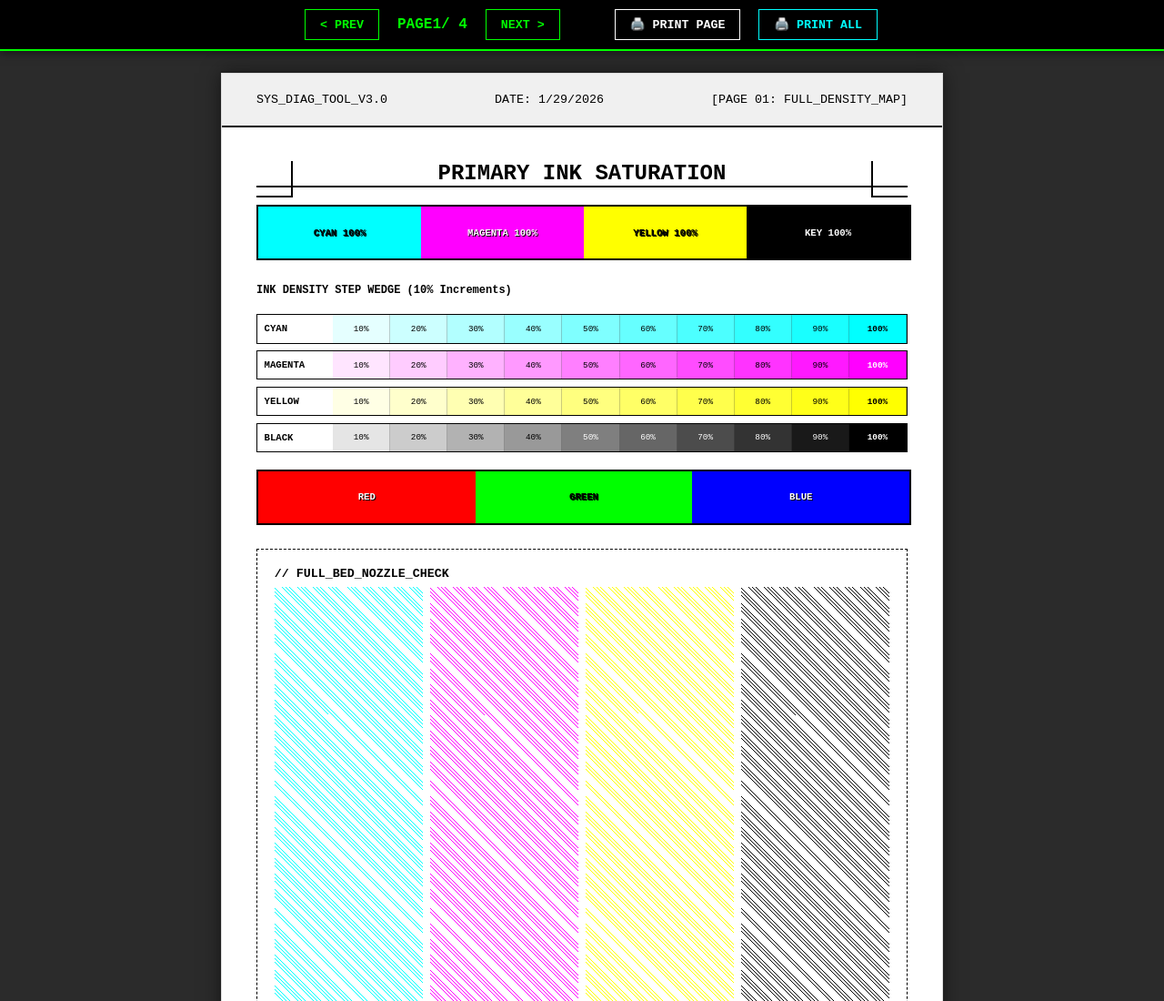
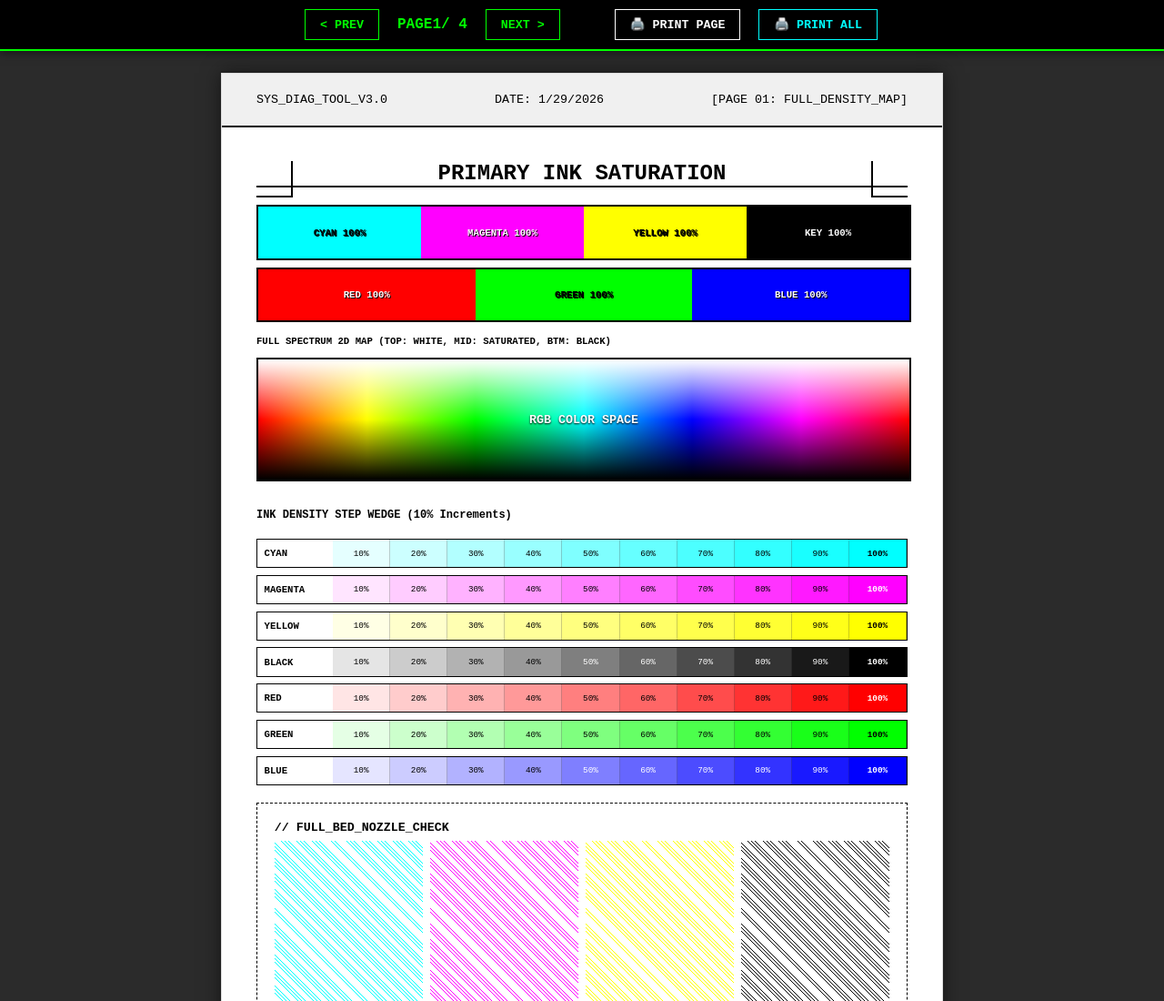
Before and after one commit to rcwpt/printertestultimate, a plain HTML site: page index.html in a window 1280 px wide. Shown: the top 1100 px of the page at 91% size. Drawn offline with Linux system fonts and the light colour scheme.

Commit message:
Implement 2D color spectrum and related styles
Added 2D color spectrum visualization with overlays and labels.

```diff
--- a/index.html
+++ b/index.html
@@ -141,6 +141,41 @@
         .density-row { display: flex; height: 8mm; border: 1px solid #000; }
         .density-step { flex: 1; display: grid; place-items: center; font-size: 7pt; border-right: 1px solid rgba(0,0,0,0.2); }
 
+        /* Spectrum 2D Styling */
+        .spectrum-2d-container {
+            height: 35mm; /* Taller to show gradients clearly */
+            width: 100%;
+            border: 2px solid #000;
+            margin: 3mm 0;
+            position: relative;
+            /* Layer 1: Horizontal Rainbow (Hue) */
+            background: linear-gradient(to right,
+                #ff0000, #ffff00, #00ff00, #00ffff, #0000ff, #ff00ff, #ff0000
+            );
+        }
+        .spectrum-overlay {
+            position: absolute;
+            top: 0; left: 0; right: 0; bottom: 0;
+            /* Layer 2: Vertical White -> Transparent -> Black */
+            background: linear-gradient(to bottom,
+                white 0%,
+                rgba(255,255,255,0) 50%,
+                black 100%
+            );
+        }
+        .spectrum-label {
+            position: absolute;
+            width: 100%;
+            top: 50%;
+            transform: translateY(-50%);
+            text-align: center;
+            font-weight: bold;
+            font-size: 10pt;
+            color: white;
+            text-shadow: 0 1px 2px black;
+            pointer-events: none; /* Let clicks pass through */
+        }
+
         /* --- PAGE 2: GRID --- */
         .mm-grid {
             width: 100%;
@@ -243,7 +278,7 @@
         <div class="content-area">
             <h2 style="text-align:center; border-bottom:2px solid #000; margin: 0 0 5mm 0;">PRIMARY INK SATURATION</h2>
 
-            <!-- 100% Bars -->
+            <!-- 100% CMYK Bars -->
             <div class="color-bars">
                 <div class="cb" style="background:#00FFFF; color:black;">CYAN 100%</div>
                 <div class="cb" style="background:#FF00FF;">MAGENTA 100%</div>
@@ -251,7 +286,24 @@
                 <div class="cb" style="background:#000000;">KEY 100%</div>
             </div>
 
-            <div class="label" style="font-size: 9pt; font-weight: bold; margin-top: 5mm;">INK DENSITY STEP WEDGE (10% Increments)</div>
+            <!-- 100% RGB Bars (RESTORED) -->
+            <div class="color-bars">
+                <div class="cb" style="background:#FF0000;">RED 100%</div>
+                <div class="cb" style="background:#00FF00; color:black;">GREEN 100%</div>
+                <div class="cb" style="background:#0000FF;">BLUE 100%</div>
+            </div>
+
+            <!-- 2D Full Colour Spectrum (UPDATED AS REQUESTED) -->
+            <div style="margin-top: 2mm; margin-bottom: 2mm;">
+                <div style="font-size: 8pt; font-weight:bold; margin-bottom: 2px;">FULL SPECTRUM 2D MAP (TOP: WHITE, MID: SATURATED, BTM: BLACK)</div>
+                <div class="spectrum-2d-container">
+                    <div class="spectrum-overlay"></div>
+                    <!-- Label in center -->
+                    <div class="spectrum-label">RGB COLOR SPACE</div>
+                </div>
+            </div>
+
+            <div class="label" style="font-size: 9pt; font-weight: bold; margin-top: 3mm;">INK DENSITY STEP WEDGE (10% Increments)</div>
             <div class="density-chart">
                 <!-- Cyan Wedge -->
                 <div class="density-row">
@@ -309,13 +361,48 @@
                     <div class="density-step" style="background:rgba(0,0,0,0.9); color:white;">90%</div>
                     <div class="density-step" style="background:#000000; color:white; font-weight:bold;">100%</div>
                 </div>
-            </div>
-
-            <!-- RGB / Secondary -->
-            <div class="color-bars" style="margin-top: 5mm;">
-                <div class="cb" style="background:#FF0000;">RED</div>
-                <div class="cb" style="background:#00FF00; color:black;">GREEN</div>
-                <div class="cb" style="background:#0000FF;">BLUE</div>
+                <!-- Red Wedge -->
+                <div class="density-row">
+                    <div style="width:20mm; font-size:8pt; display:flex; align-items:center; padding-left:2mm; font-weight:bold;">RED</div>
+                    <div class="density-step" style="background:rgba(255,0,0,0.1)">10%</div>
+                    <div class="density-step" style="background:rgba(255,0,0,0.2)">20%</div>
+                    <div class="density-step" style="background:rgba(255,0,0,0.3)">30%</div>
+                    <div class="density-step" style="background:rgba(255,0,0,0.4)">40%</div>
+                    <div class="density-step" style="background:rgba(255,0,0,0.5)">50%</div>
+                    <div class="density-step" style="background:rgba(255,0,0,0.6)">60%</div>
+                    <div class="density-step" style="background:rgba(255,0,0,0.7)">70%</div>
+                    <div class="density-step" style="background:rgba(255,0,0,0.8)">80%</div>
+                    <div class="density-step" style="background:rgba(255,0,0,0.9)">90%</div>
+                    <div class="density-step" style="background:#FF0000; color:white; font-weight:bold;">100%</div>
+                </div>
+                <!-- Green Wedge -->
+                <div class="density-row">
+                    <div style="width:20mm; font-size:8pt; display:flex; align-items:center; padding-left:2mm; font-weight:bold;">GREEN</div>
+                    <div class="density-step" style="background:rgba(0,255,0,0.1)">10%</div>
+                    <div class="density-step" style="background:rgba(0,255,0,0.2)">20%</div>
+                    <div class="density-step" style="background:rgba(0,255,0,0.3)">30%</div>
+                    <div class="density-step" style="background:rgba(0,255,0,0.4)">40%</div>
+                    <div class="density-step" style="background:rgba(0,255,0,0.5)">50%</div>
+                    <div class="density-step" style="background:rgba(0,255,0,0.6)">60%</div>
+                    <div class="density-step" style="background:rgba(0,255,0,0.7)">70%</div>
+                    <div class="density-step" style="background:rgba(0,255,0,0.8)">80%</div>
+                    <div class="density-step" style="background:rgba(0,255,0,0.9)">90%</div>
+                    <div class="density-step" style="background:#00FF00; font-weight:bold;">100%</div>
+                </div>
+                <!-- Blue Wedge -->
+                <div class="density-row">
+                    <div style="width:20mm; font-size:8pt; display:flex; align-items:center; padding-left:2mm; font-weight:bold;">BLUE</div>
+                    <div class="density-step" style="background:rgba(0,0,255,0.1)">10%</div>
+                    <div class="density-step" style="background:rgba(0,0,255,0.2)">20%</div>
+                    <div class="density-step" style="background:rgba(0,0,255,0.3)">30%</div>
+                    <div class="density-step" style="background:rgba(0,0,255,0.4)">40%</div>
+                    <div class="density-step" style="background:rgba(0,0,255,0.5); color:white;">50%</div>
+                    <div class="density-step" style="background:rgba(0,0,255,0.6); color:white;">60%</div>
+                    <div class="density-step" style="background:rgba(0,0,255,0.7); color:white;">70%</div>
+                    <div class="density-step" style="background:rgba(0,0,255,0.8); color:white;">80%</div>
+                    <div class="density-step" style="background:rgba(0,0,255,0.9); color:white;">90%</div>
+                    <div class="density-step" style="background:#0000FF; color:white; font-weight:bold;">100%</div>
+                </div>
             </div>
 
             <!-- Extended Nozzle Check (Filling Bottom) -->
```
